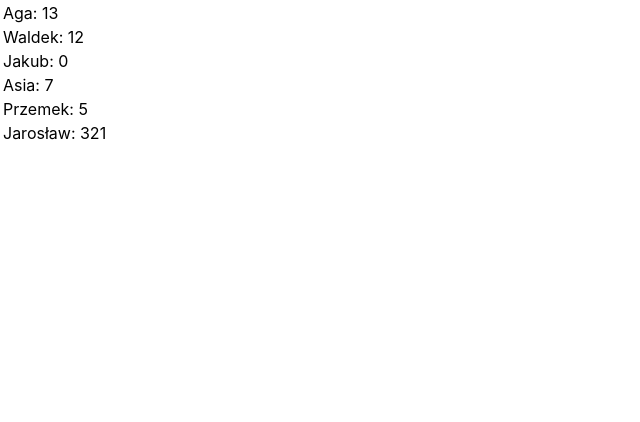
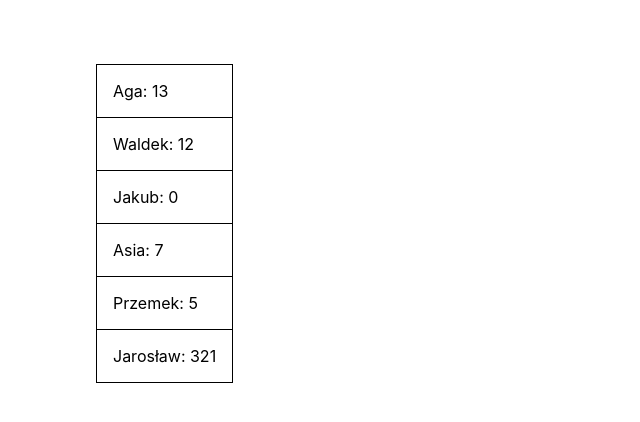
Before and after one commit to argasek/codebrainers-2020-11, a React (Create React App) app: page / in a window 1280 px wide. Shown: the top 422 px of the page, without its empty margins (0-640 px from the left). Built offline with nearby package versions, Linux system fonts and the light colour scheme.

Commit message:
Add additional CSS styles to StudentList.

```diff
--- /dev/null
+++ b/src/components/StudentList.css
@@ -0,0 +1,8 @@
+.student-list td {
+    border: 1px solid black;
+    padding: 1rem;
+}
+.student-list {
+    border-collapse: collapse;
+    margin-left: 2rem;
+}
--- a/src/components/StudentList.js
+++ b/src/components/StudentList.js
@@ -1,9 +1,10 @@
 import React from 'react';
 import students from '../models/Students';
+import "./StudentList.css";
 
 function StudentList() {
     return (
-        <table>
+        <table className="student-list" cellSpacing="0" cellPadding="0">
             <tbody>
             {
                 students.map((student,index) => (
--- a/src/index.css
+++ b/src/index.css
@@ -5,6 +5,7 @@ body {
     sans-serif;
   -webkit-font-smoothing: antialiased;
   -moz-osx-font-smoothing: grayscale;
+  padding: 4rem;
 }
 
 code {
```
